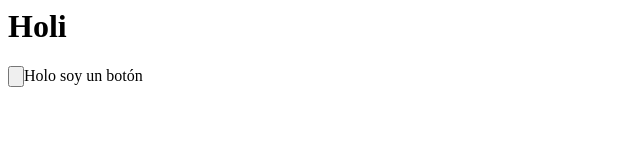
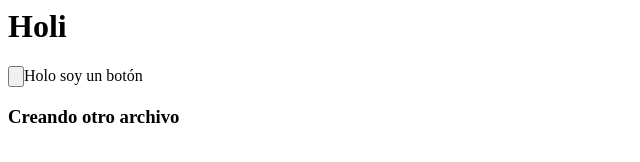
Before and after one commit to FabianBravoA/TallerGItSCL011, a plain HTML site: page index.html in a window 1280 px wide. Shown: the whole page, without its empty margins (0-640 px from the left). Drawn offline with Linux system fonts and the light colour scheme.

Commit message:
agregue h3 (#3)
* agregue h3

* Emergencia

Cambio sugerido de emergencia

```diff
--- a/index.html
+++ b/index.html
@@ -4,5 +4,6 @@
 	<body>
 		<h1>Holi</h1>
 		<input type="button">Holo soy un botón</input>
+		<h3>Creando otro archivo</h3>
 	</body>
 </html>
```
